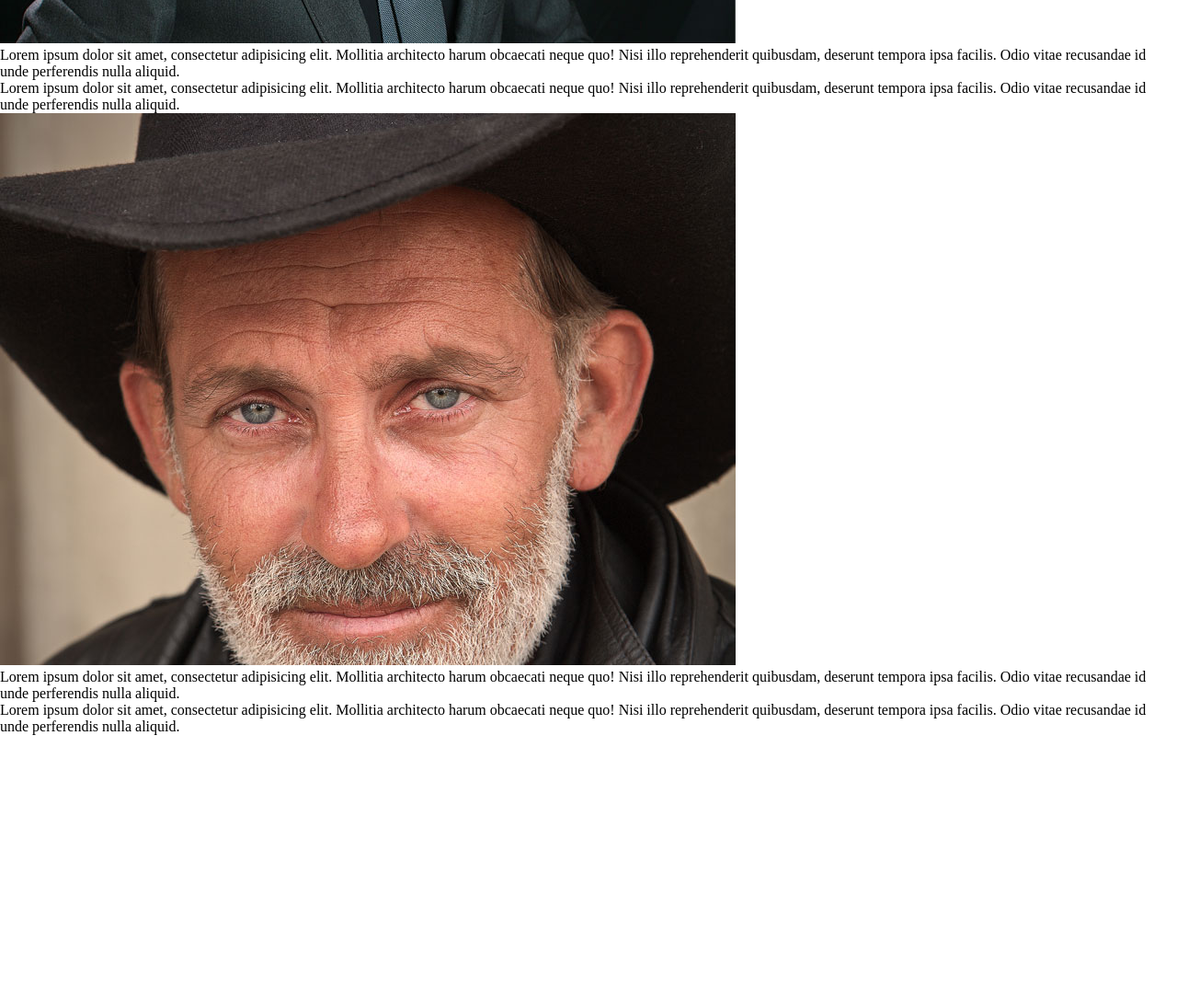
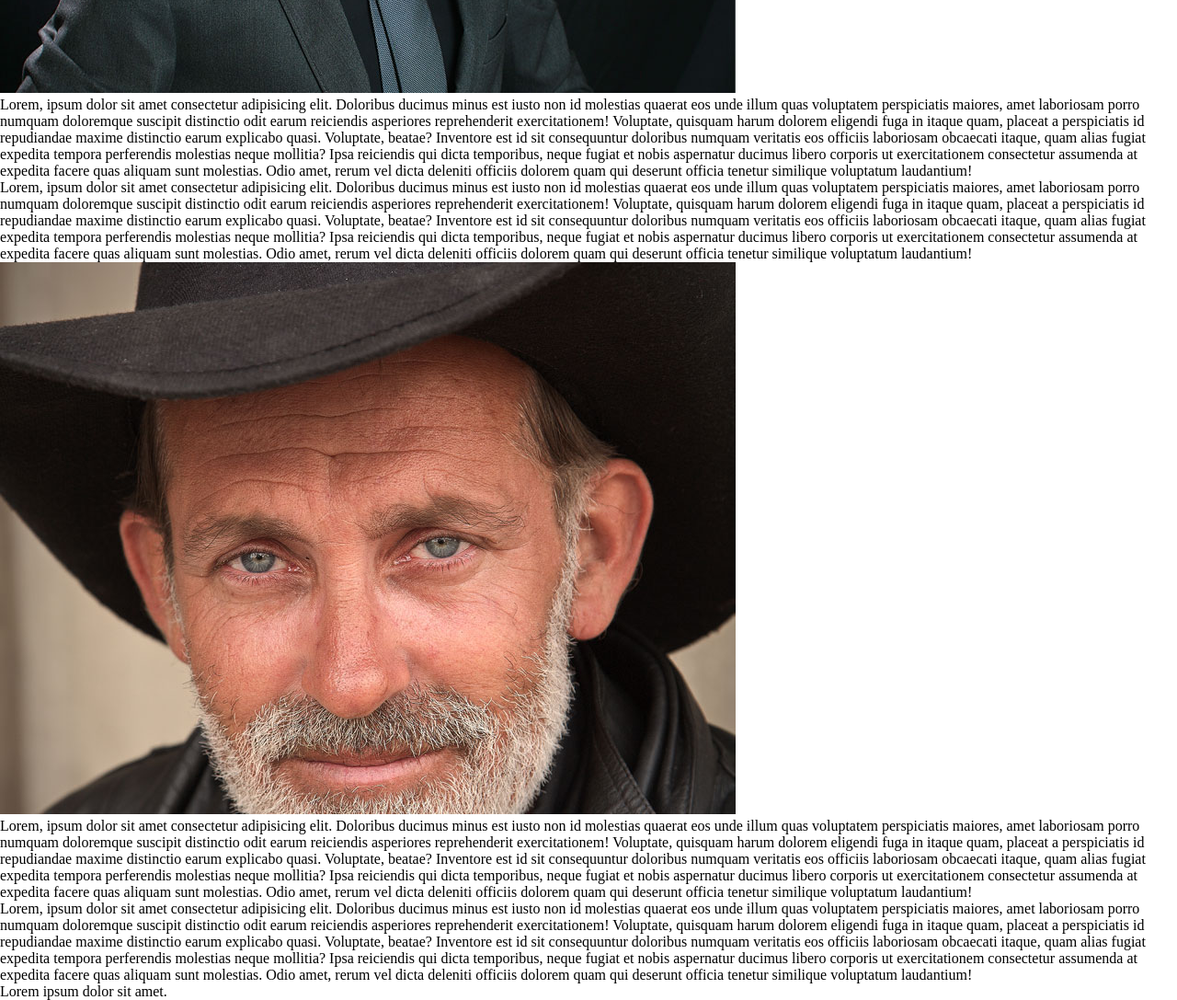
Before and after one commit to feketegergely062/2022.11.07.1, a plain HTML site: page index.html in a window 1280 px wide. Shown: the part 680-1767 px from the top of the page at 92% size. Before the commit the page ends 1479 px from the top, so only its background shows below. Drawn offline with Linux system fonts and the light colour scheme.

Commit message:
Create layout2

```diff
--- a/index.html
+++ b/index.html
@@ -15,20 +15,32 @@
                 <li><a href="">Main Page</a></li>
                 <li><a href="">About Us</a></li>
                 <li><a href="">Services</a></li>
-                <li><a href="">Special offers</a></li>
+                <li class="has-submenu">
+                    <a href="">Special offers</a>
+                    <ul class="submenu">
+                        <li><a href="">Main Page</a></li>
+                        <li><a href="">Main Page</a></li>
+                        <li><a href="">Main Page</a></li>
+                    </ul>
+
+                </li>
                 <li><a href="">Contact us</a></li>
             </ul>
         </div>
         <div id="content">
-            <img class="left" src="./img/img1.jpg" alt="fiatal ember">
-            <p class="be-jobb">Lorem ipsum dolor sit amet, consectetur adipisicing elit. Mollitia architecto harum obcaecati neque quo! Nisi illo reprehenderit quibusdam, deserunt tempora ipsa facilis. Odio vitae recusandae id unde perferendis nulla aliquid.</p>
-            <p class="be-jobb1">Lorem ipsum dolor sit amet, consectetur adipisicing elit. Mollitia architecto harum obcaecati neque quo! Nisi illo reprehenderit quibusdam, deserunt tempora ipsa facilis. Odio vitae recusandae id unde perferendis nulla aliquid.</p>
-            <img src="./img/img2.jpg" alt="fiatal ember">
-            <p class="be-bal">Lorem ipsum dolor sit amet, consectetur adipisicing elit. Mollitia architecto harum obcaecati neque quo! Nisi illo reprehenderit quibusdam, deserunt tempora ipsa facilis. Odio vitae recusandae id unde perferendis nulla aliquid.</p>
-            <p class="be-bal1">Lorem ipsum dolor sit amet, consectetur adipisicing elit. Mollitia architecto harum obcaecati neque quo! Nisi illo reprehenderit quibusdam, deserunt tempora ipsa facilis. Odio vitae recusandae id unde perferendis nulla aliquid.</p>
-        </p>
+            <div class="news">
+                <img class="left" src="./img/img1.jpg" alt="fiatal ember">
+                <p class="be-jobb">Lorem, ipsum dolor sit amet consectetur adipisicing elit. Doloribus ducimus minus est iusto non id molestias quaerat eos unde illum quas voluptatem perspiciatis maiores, amet laboriosam porro numquam doloremque suscipit distinctio odit earum reiciendis asperiores reprehenderit exercitationem! Voluptate, quisquam harum dolorem eligendi fuga in itaque quam, placeat a perspiciatis id repudiandae maxime distinctio earum explicabo quasi. Voluptate, beatae? Inventore est id sit consequuntur doloribus numquam veritatis eos officiis laboriosam obcaecati itaque, quam alias fugiat expedita tempora perferendis molestias neque mollitia? Ipsa reiciendis qui dicta temporibus, neque fugiat et nobis aspernatur ducimus libero corporis ut exercitationem consectetur assumenda at expedita facere quas aliquam sunt molestias. Odio amet, rerum vel dicta deleniti officiis dolorem quam qui deserunt officia tenetur similique voluptatum laudantium!</p>
+                <p class="be-jobb1">Lorem, ipsum dolor sit amet consectetur adipisicing elit. Doloribus ducimus minus est iusto non id molestias quaerat eos unde illum quas voluptatem perspiciatis maiores, amet laboriosam porro numquam doloremque suscipit distinctio odit earum reiciendis asperiores reprehenderit exercitationem! Voluptate, quisquam harum dolorem eligendi fuga in itaque quam, placeat a perspiciatis id repudiandae maxime distinctio earum explicabo quasi. Voluptate, beatae? Inventore est id sit consequuntur doloribus numquam veritatis eos officiis laboriosam obcaecati itaque, quam alias fugiat expedita tempora perferendis molestias neque mollitia? Ipsa reiciendis qui dicta temporibus, neque fugiat et nobis aspernatur ducimus libero corporis ut exercitationem consectetur assumenda at expedita facere quas aliquam sunt molestias. Odio amet, rerum vel dicta deleniti officiis dolorem quam qui deserunt officia tenetur similique voluptatum laudantium!</p>
         </div>
-        <div id="footer"></div>
+            <div class="news">
+                <img class="right" src="./img/img2.jpg" alt="fiatal ember">
+                <p class="be-bal">Lorem, ipsum dolor sit amet consectetur adipisicing elit. Doloribus ducimus minus est iusto non id molestias quaerat eos unde illum quas voluptatem perspiciatis maiores, amet laboriosam porro numquam doloremque suscipit distinctio odit earum reiciendis asperiores reprehenderit exercitationem! Voluptate, quisquam harum dolorem eligendi fuga in itaque quam, placeat a perspiciatis id repudiandae maxime distinctio earum explicabo quasi. Voluptate, beatae? Inventore est id sit consequuntur doloribus numquam veritatis eos officiis laboriosam obcaecati itaque, quam alias fugiat expedita tempora perferendis molestias neque mollitia? Ipsa reiciendis qui dicta temporibus, neque fugiat et nobis aspernatur ducimus libero corporis ut exercitationem consectetur assumenda at expedita facere quas aliquam sunt molestias. Odio amet, rerum vel dicta deleniti officiis dolorem quam qui deserunt officia tenetur similique voluptatum laudantium!</p>
+                <p class="be-bal1">Lorem, ipsum dolor sit amet consectetur adipisicing elit. Doloribus ducimus minus est iusto non id molestias quaerat eos unde illum quas voluptatem perspiciatis maiores, amet laboriosam porro numquam doloremque suscipit distinctio odit earum reiciendis asperiores reprehenderit exercitationem! Voluptate, quisquam harum dolorem eligendi fuga in itaque quam, placeat a perspiciatis id repudiandae maxime distinctio earum explicabo quasi. Voluptate, beatae? Inventore est id sit consequuntur doloribus numquam veritatis eos officiis laboriosam obcaecati itaque, quam alias fugiat expedita tempora perferendis molestias neque mollitia? Ipsa reiciendis qui dicta temporibus, neque fugiat et nobis aspernatur ducimus libero corporis ut exercitationem consectetur assumenda at expedita facere quas aliquam sunt molestias. Odio amet, rerum vel dicta deleniti officiis dolorem quam qui deserunt officia tenetur similique voluptatum laudantium!</p>
+            </div>
+
+        </div>
+        <div id="footer">Lorem ipsum dolor sit amet.</div>
     </div>
 </body>
 </html>
```
